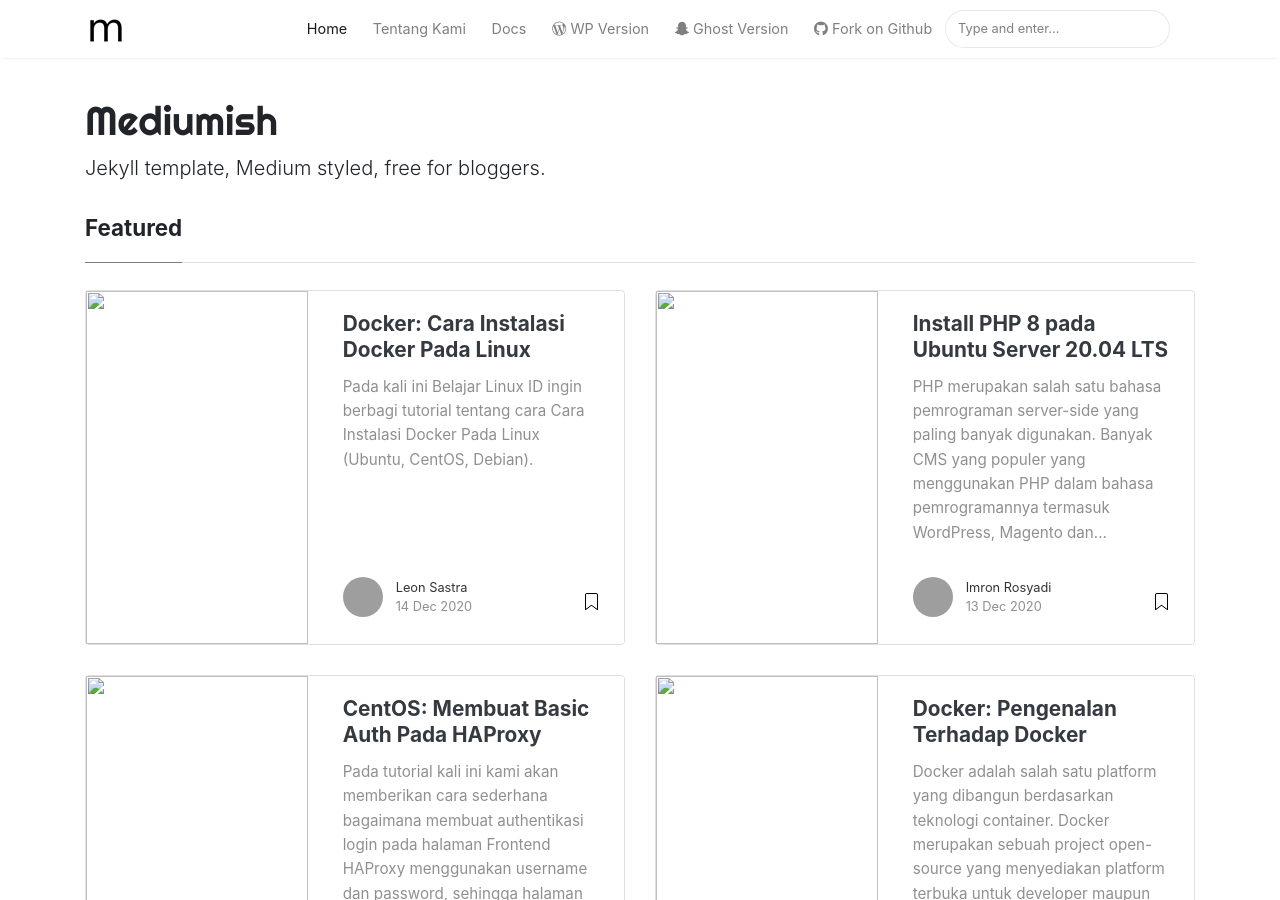
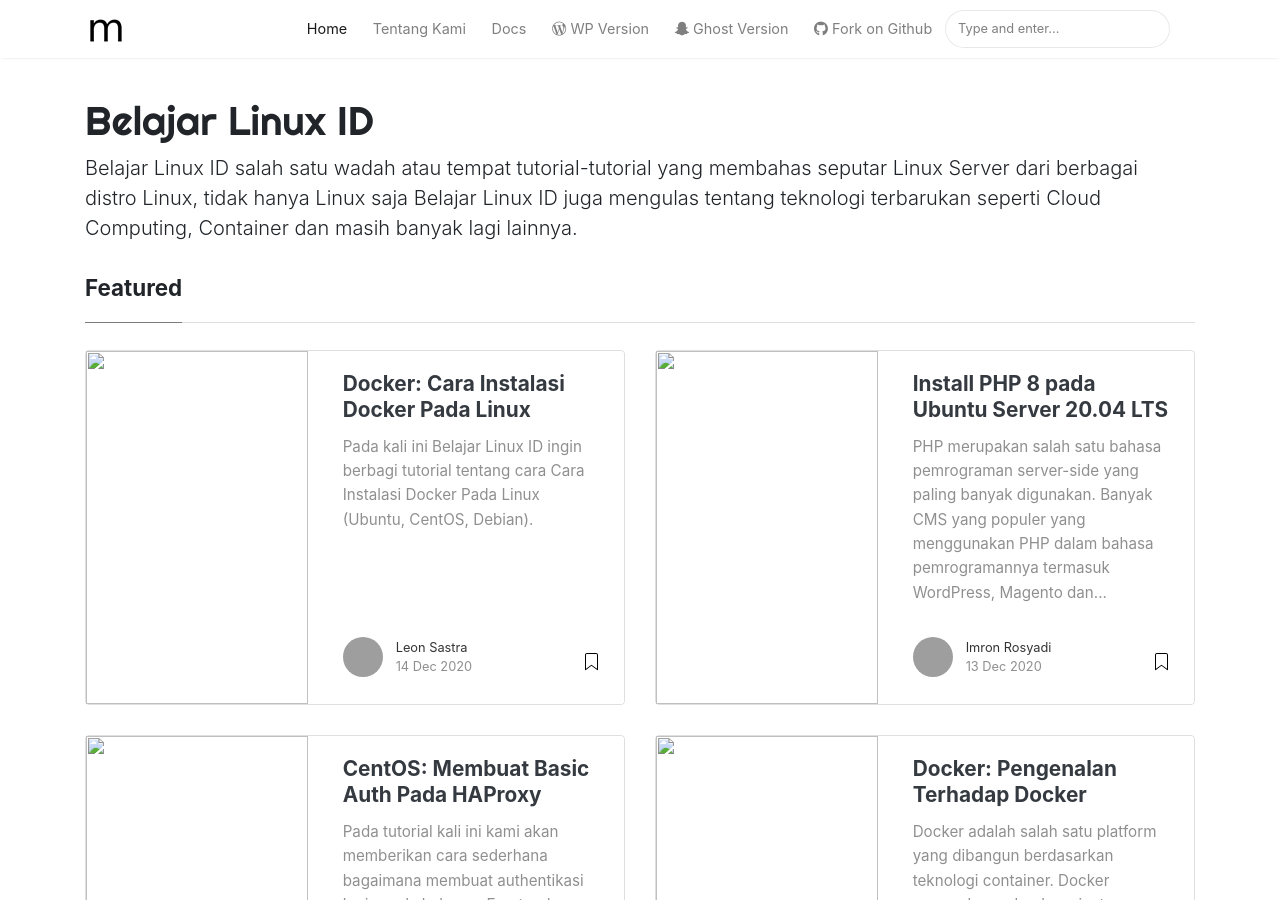
Before and after one commit to hiblinux/belajar-linux-id, a Jekyll site: the page built from index.html, in a window 1280 px wide and 900 px high. Built offline with Jekyll 4.4.1, drawn with Linux system fonts in a browser that asks for light colours; nearby versions of some CDN libraries; the list of posts is cut into pages by our own code; some of the changed text lies outside the part shown; grey boxes are pictures that could not be loaded.

Commit message:
edit deskripsi dan judul

```diff
--- a/_config.yml
+++ b/_config.yml
@@ -1,13 +1,13 @@
 # Site
-name: "Mediumish"
-title: "Stagging"
-description: "Jekyll template, Medium styled, free for bloggers."
+name: "Belajar Linux ID"
+title: "Belajar Linux ID"
+description: "Belajar Linux ID salah satu wadah atau tempat tutorial-tutorial yang membahas seputar Linux Server dari berbagai distro Linux, tidak hanya Linux saja Belajar Linux ID juga mengulas tentang teknologi terbarukan seperti Cloud Computing, Container dan masih banyak lagi lainnya."
 logo: 'assets/images/logo.png'
 favicon: 'assets/images/logo.png'
 baseurl: ""
 google_analytics: 'UA-46278016-1'
-disqus: 'demowebsite'
-mailchimp-list: 'https://wowthemes.us11.list-manage.com/subscribe/post?u=8aeb20a530e124561927d3bd8&amp;id=8c3d2d214b'
+disqus: 'belajarlinuxid'
+#mailchimp-list: 'https://wowthemes.us11.list-manage.com/subscribe/post?u=8aeb20a530e124561927d3bd8&amp;id=8c3d2d214b'
 include: ["_pages"]
 permalink: /:title/
 
```
